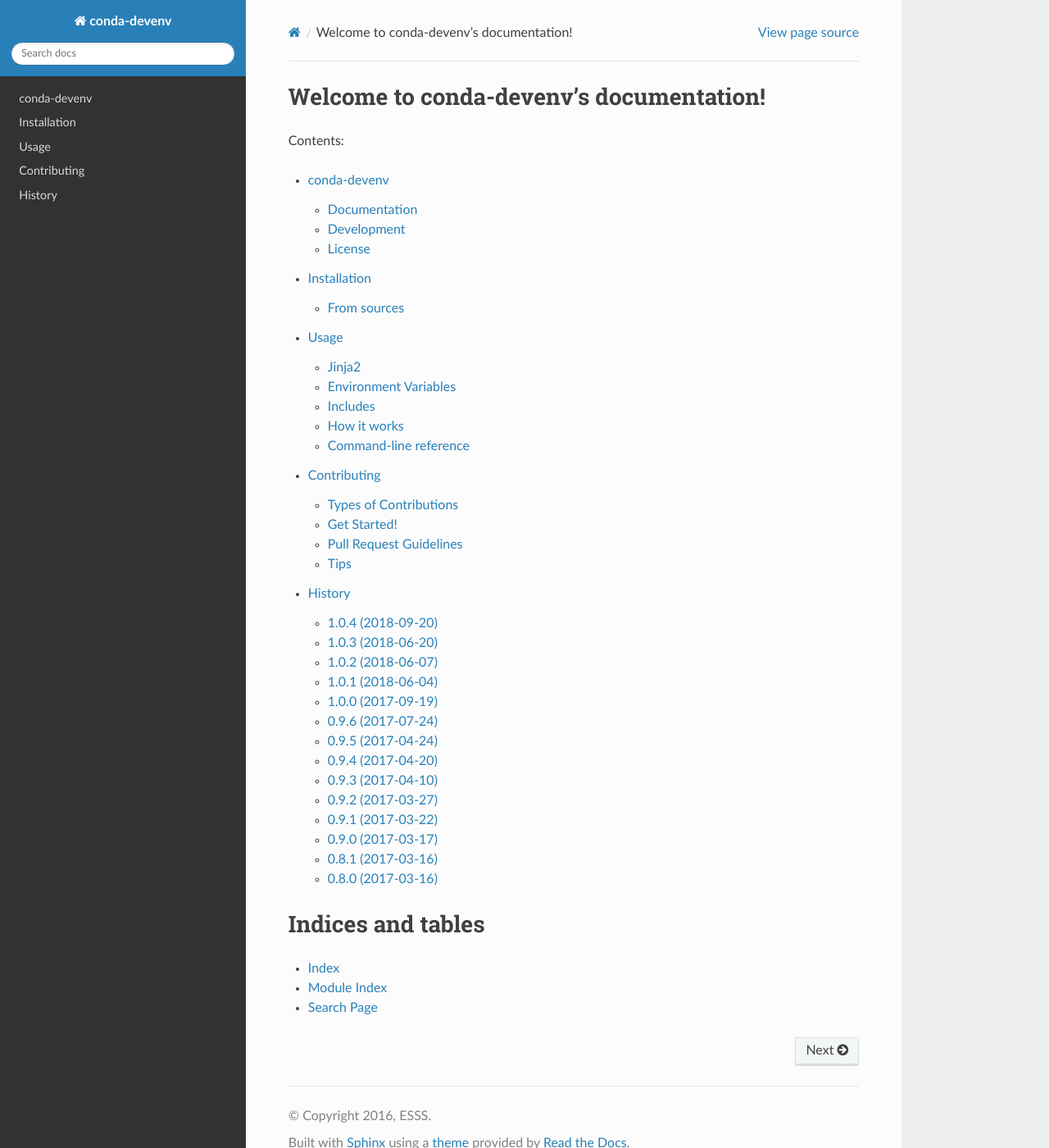
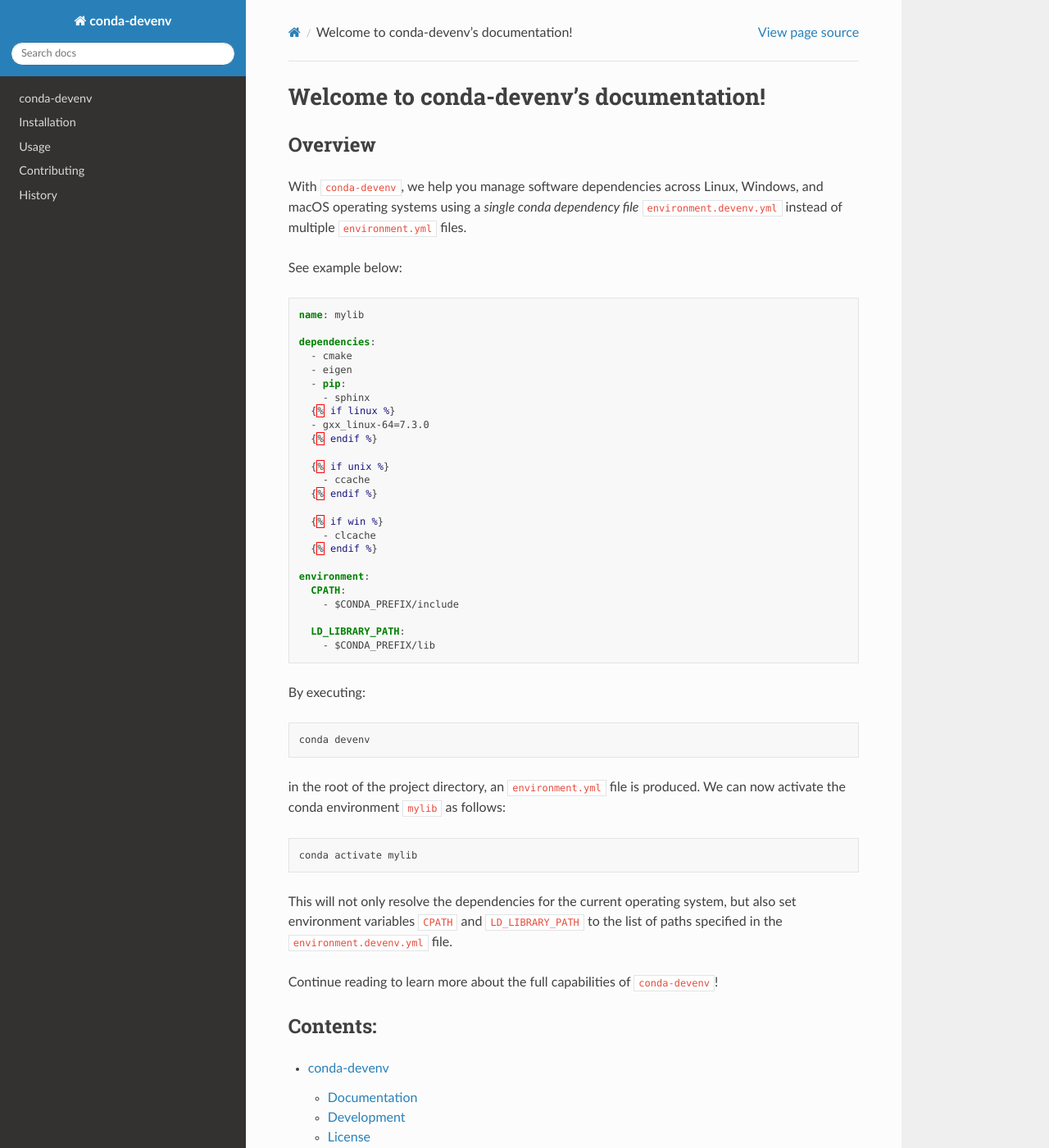
Before and after one commit to ESSS/conda-devenv, a Sphinx documentation site: the page built from docs/index.rst, in a window 1280 px wide and 1400 px high. Shown: the whole window at 82% size. Built offline with Sphinx 7.4.7 and the Read the Docs theme 2.0.0, drawn with Linux system fonts in a browser that asks for light colours; the version number could not be read and is left out.

Commit message:
Add an overview of conda-devenv before contents section.

```diff
--- a/docs/index.rst
+++ b/docs/index.rst
@@ -1,7 +1,65 @@
 Welcome to conda-devenv's documentation!
 ========================================
 
+Overview
+--------
+
+With ``conda-devenv``, we help you manage software dependencies across Linux, Windows, and macOS
+operating systems using a *single conda dependency file* ``environment.devenv.yml``
+instead of multiple ``environment.yml`` files.
+
+See example below:
+
+.. code-block:: yaml
+
+    name: mylib
+
+    dependencies:
+      - cmake
+      - eigen
+      - pip:
+        - sphinx
+      {% if linux %}
+      - gxx_linux-64=7.3.0
+      {% endif %}
+
+      {% if unix %}
+        - ccache
+      {% endif %}
+
+      {% if win %}
+        - clcache
+      {% endif %}
+
+    environment:
+      CPATH:
+        - $CONDA_PREFIX/include
+
+      LD_LIBRARY_PATH:
+        - $CONDA_PREFIX/lib
+
+By executing:
+
+.. code::
+
+    conda devenv
+
+in the root of the project directory, an ``environment.yml`` file is produced.
+We can now activate the conda environment ``mylib`` as follows:
+
+.. code::
+
+    conda activate mylib
+
+This will not only resolve the dependencies for the current operating system,
+but also set environment variables ``CPATH`` and ``LD_LIBRARY_PATH`` to the
+list of paths specified in the ``environment.devenv.yml`` file.
+
+Continue reading to learn more about the full capabilities of ``conda-devenv``!
+
+
 Contents:
+---------
 
 .. toctree::
    :maxdepth: 2
```
